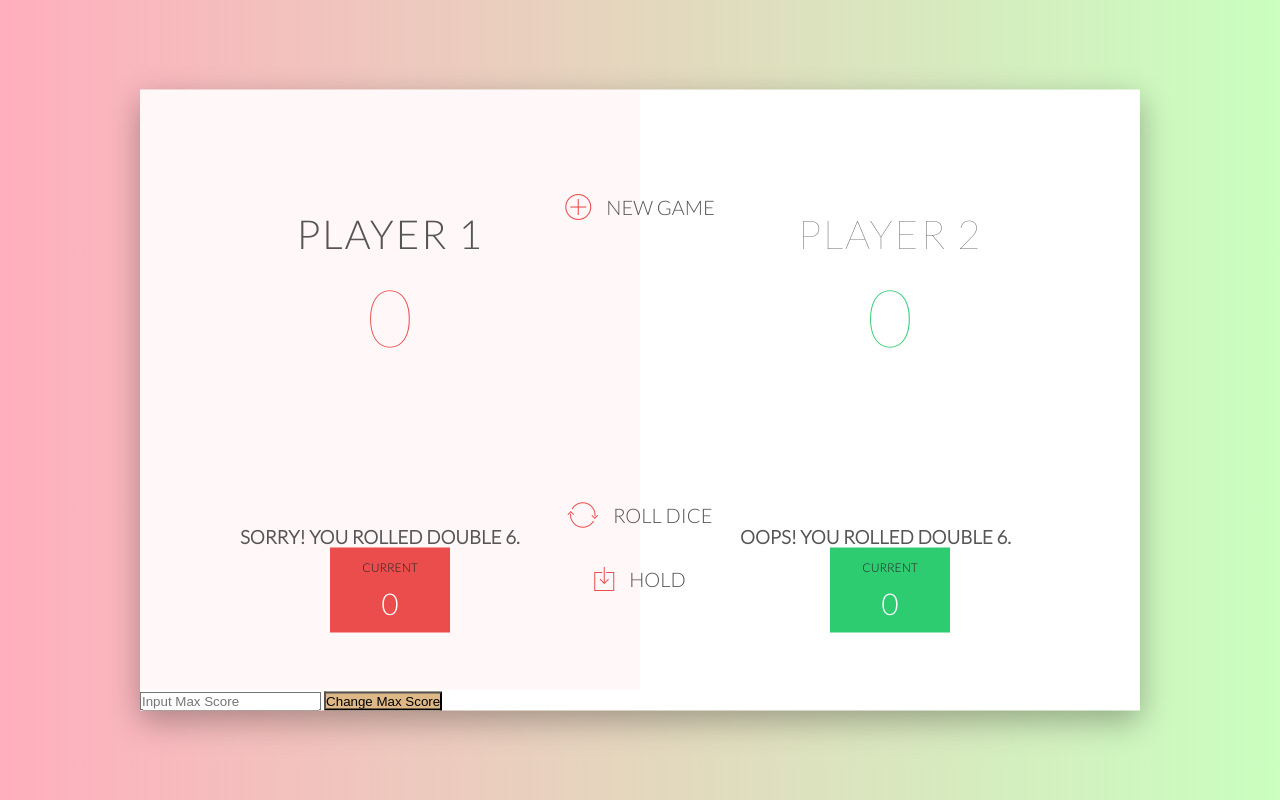
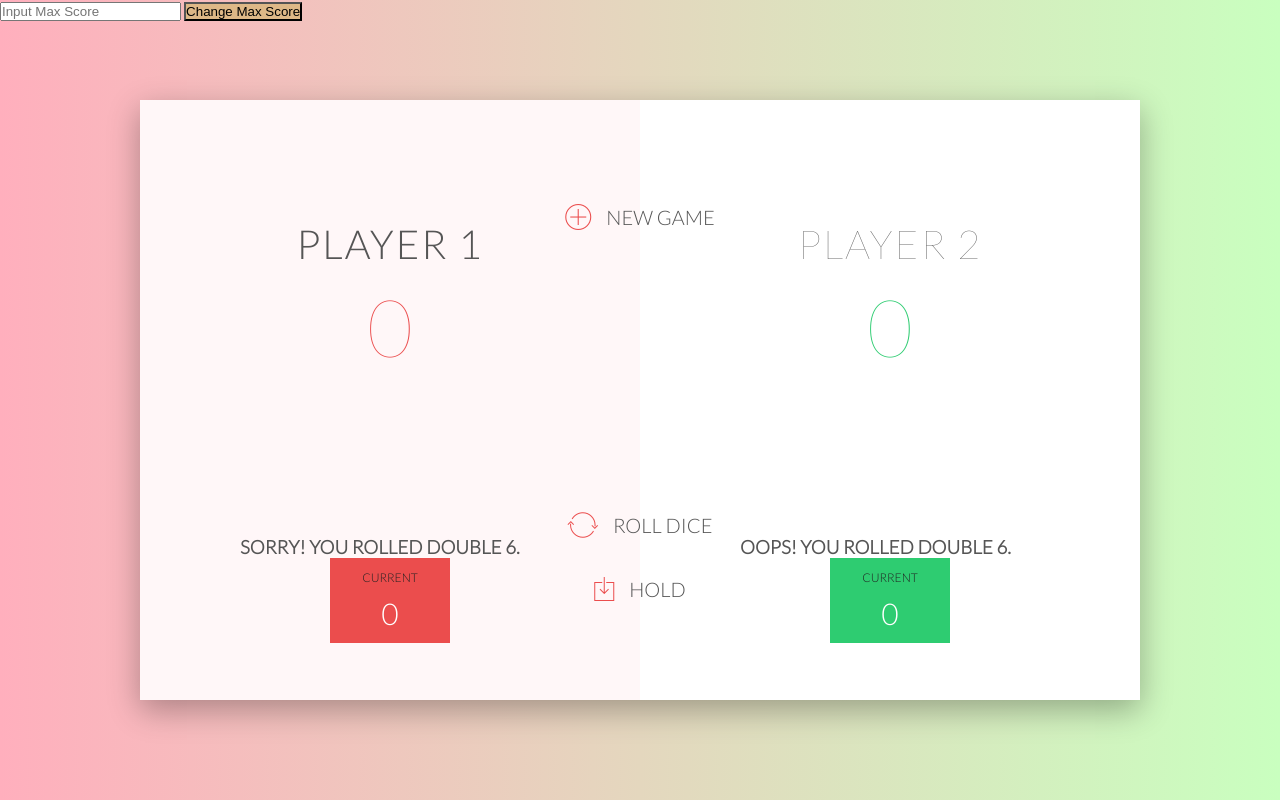
Before and after one commit to 201501003Thomas/modul05, a plain HTML site: page index.html in a window 1280 px wide. Drawn offline with nearby package versions, Linux system fonts and the light colour scheme.

Commit message:
Max Score Interface

```diff
--- a/css/style.css
+++ b/css/style.css
@@ -51,6 +51,7 @@ h3, p, li {text-transform: uppercase;}
     height: 600px;
     padding: 100px;
 }
+
 
 
 
@@ -196,13 +197,15 @@ i {
 .winner-1 { background-color: rgba(46, 204, 113, 0.1) }
 .winner-0 .player-name { font-weight: 300; color: #EB4D4D;}
 .winner-1 .player-name { font-weight: 300; color: #2ecc71;}
+.form{
 
-.scoreset {
+}
+.formcls .scoreset {
     background: blue;
 }
-.buttonset{
+.formcls .buttonset{
     background: burlywood;
 }
-.curmax{
+.formcls .curmax{
     background-color: cyan;
 }
--- a/index.html
+++ b/index.html
@@ -14,6 +14,13 @@
 </head>
 
 <body>
+	<div class="form">
+			<form class="formcls">
+				<input type="number" class="scorenum" id="scorenum" placeholder="Input Max Score">
+				<input type="button" value="Change Max Score" class="buttonset" id="okmax">
+			</form>
+			<span class="curmax" id="curmax"></span>
+	</div>
      <div class="wrapper clearfix" >
             <div class="player-0-panel active-0">
 				<div class="game-panel">
@@ -45,11 +52,6 @@
 				</div>
             </div>
             <div class="game-panel">
-			<form>
-				<input type="number" class="scorenum" id="scorenum" placeholder="Input Max Score">
-				<input type="button" value="Change Max Score" class="buttonset" id="okmax">
-			</form>
-			<span class="curmax" id="curmax"></span>
             <button class="btn-new"><i class="ion-ios-plus-outline icon color-0"></i>New game</button>
             <button class="btn-roll"><i class="ion-ios-loop icon color-0"></i>Roll dice</button>
             <button class="btn-hold"><i class="ion-ios-download-outline icon color-0"></i>Hold</button>
```
